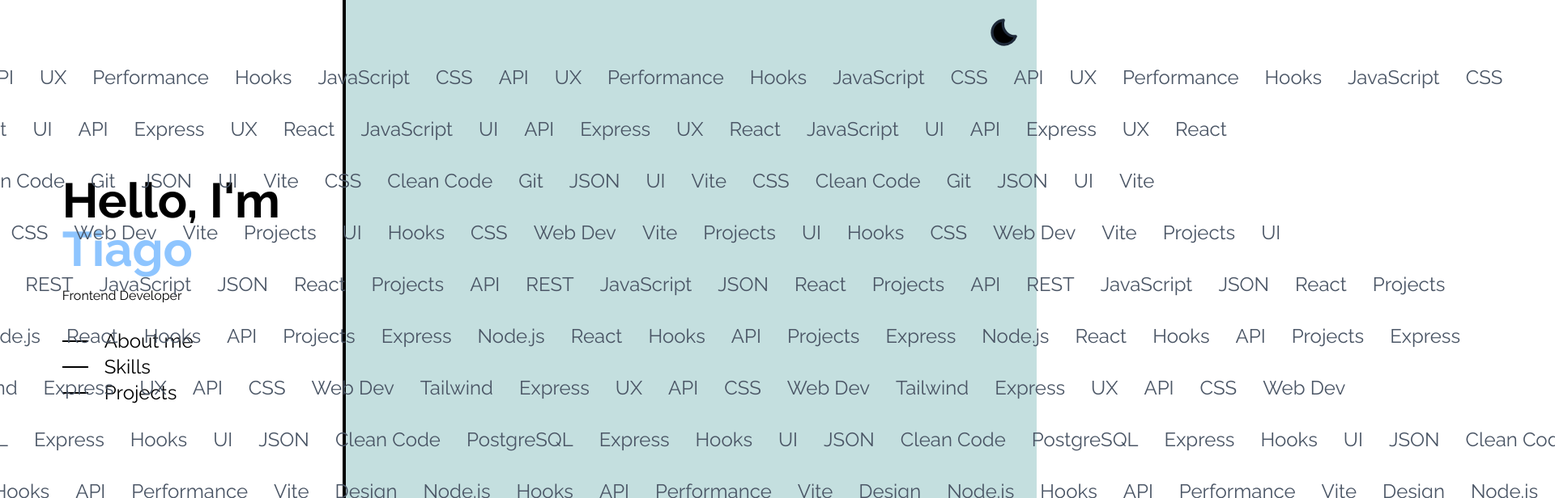
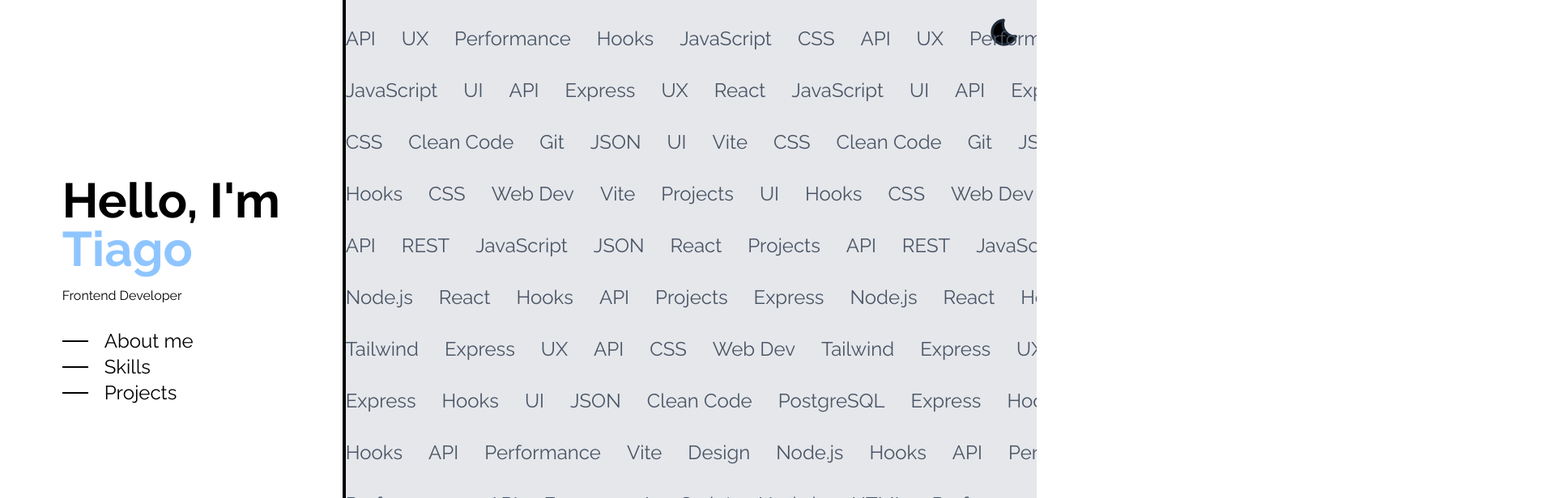
Before and after one commit to Tiago-salva/Portafolio, a React (Vite) app: page / in a window 1280 px wide. Shown: the top 616 px of the page at 81% size, 1920 px wide, since content can reach past the window. Built offline with nearby package versions, Linux system fonts and the light colour scheme.

Commit message:
feat: improve layout styles

```diff
--- a/index.html
+++ b/index.html
@@ -7,7 +7,7 @@
     <title>Tiago Salvatierra</title>
 </head>
 <body>
-        <div id="root" class="min-h-dvh font-[Raleway] flex bg-dan-500"></div>
-        <script type="module" src="/src/main.jsx"></script>
+    <div id="root" class="min-h-dvh font-[Raleway] flex bg-gray-200 overflow-x-hidden"></div>
+    <script type="module" src="/src/main.jsx"></script>
 </body>
 </html>
--- a/src/components/Section.jsx
+++ b/src/components/Section.jsx
@@ -2,7 +2,7 @@ export default function Section({ id, children }) {
   return (
     <section
       id={id}
-      className="min-h-dvh flex flex-col justify-center items-center p-20 text-center"
+      className="min-h-dvh w-full flex flex-col justify-center items-center text-center"
     >
       {children}
     </section>
```
